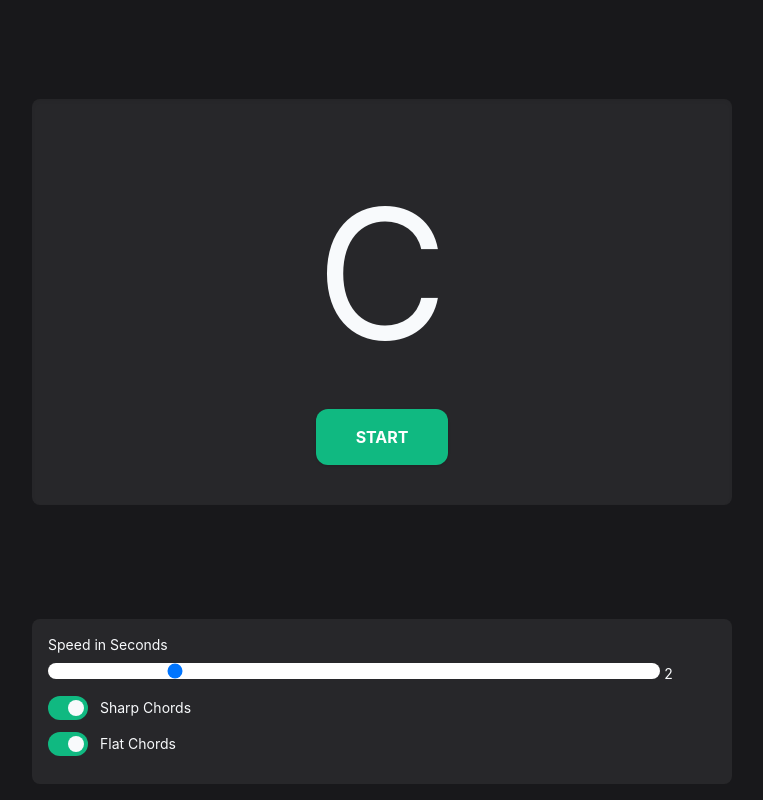
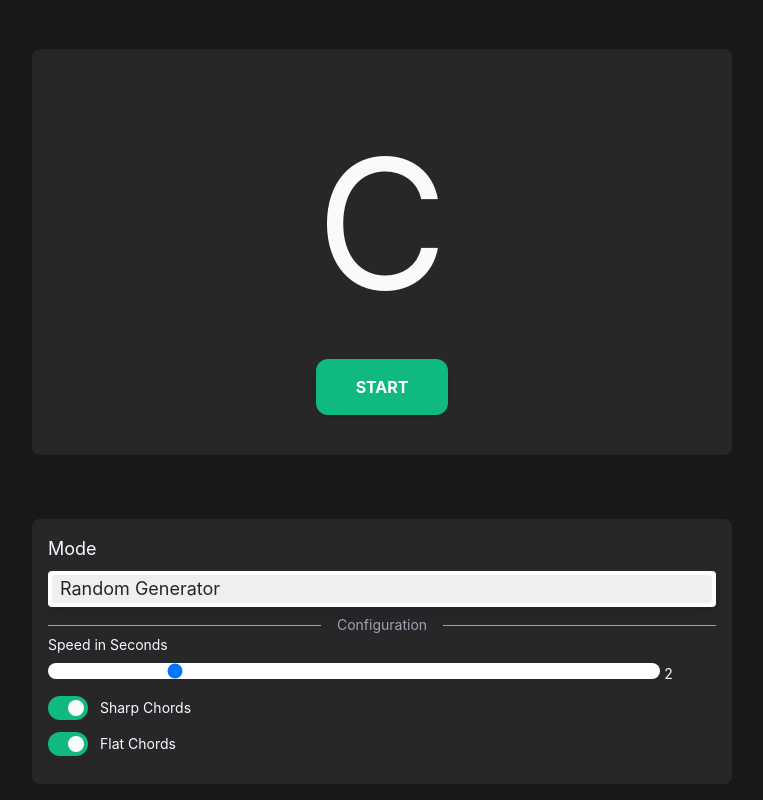
Before and after one commit to brunokian/chords-generator, a React (Create React App) app: page / in a window 1280 px wide. Shown: the whole page, without its empty margins (258-1021 px from the left). Built offline with nearby package versions, Linux system fonts and the light colour scheme.

Commit message:
Adjusting configuration panel

```diff
--- a/src/App.js
+++ b/src/App.js
@@ -8,6 +8,8 @@ function App() {
     "Flat Chords": true,
     "Sharp Chords": true,
     "Speed in Seconds": 2,
+    "Mode": "Random Generator",
+    "Key Change Speed": 0,
   });
 
   const setStateValue = (newState) => {
--- a/src/Components/ConfigurationPanel.js
+++ b/src/Components/ConfigurationPanel.js
@@ -1,30 +1,44 @@
-// import SelectMenu from './Inputs/SelectMenu';
 import Toggle from './Inputs/Toggle';
 import Slider from './Inputs/Slider';
+import SelectMenu from './Inputs/SelectMenu';
+import { allNotes, scales } from '../Definitions';
 
 
 export default function ConfigurationPanel({state, setState, children}) {
-    // const keys = allChords.reduce((a, v) => ({ ...a, [v]: v}), {"Random":""})
+    const keys = allNotes.reduce((a, v) => ({ ...a, [v]: v}), {"Random":""})
+    const options = {
+        "Random Generator": "Random Generator",
+        "Scale Generator": "Scale Generator",
+    }
 
     return (
         <div className='bg-zinc-800 rounded-lg p-2 my-4 mx-auto w-[300px] md:w-[700px]'>
             <div className='rounded md:p-2 text-sm'>
+                <div className='text-lg'>
+                    <SelectMenu title="Mode" state={state} setState={setState} options={options} />
+                </div>
+                <div className="relative flex items-center">
+                    <div className="flex-grow border-t border-gray-400"></div>
+                    <span className="flex-shrink mx-4 text-gray-400">Configuration</span>
+                    <div className="flex-grow border-t border-gray-400"></div>
+                </div>
+                {state["Mode"] === "Random Generator" ?
+                    <>
                         <Slider title="Speed in Seconds" state={state} setState={setState} />
                         <Toggle title="Sharp Chords" state={state} setState={setState} />
                         <Toggle title="Flat Chords" state={state} setState={setState} />
-
-                {/* <div className='bg-stone-600 p-2 rounded'>
+                    </>
+                :
+                    <>
                         <SelectMenu title="Choose the Key" options={keys} state={state} setState={setState} />
                         {state["Choose the Key"] && state["Choose the Key"] !== "Random" ? (
                             <>
-                            <Slider title="Key change speed" state={state} setState={setState} />
-                            <SelectMenu title="Choose the chords scale" state={state} setState={setState} options={{
-                                "Bepop": ["1", "7", "b7", "6", "5", "4", "3", "2"],
-                                "Natural": ["1", "2", "b3", "4", "5", "b6", "b7"]
-                            }}/>
+                                <Slider title="Key Change Speed" state={state} setState={setState} />
+                                <SelectMenu title="Choose the chords scale" state={state} setState={setState} options={scales} />
                             </>
                         ):("")}
-                </div> */}
+                    </>
+                }
             </div>
         </div>
     );
--- a/src/Components/Inputs/Slider.js
+++ b/src/Components/Inputs/Slider.js
@@ -1,7 +1,7 @@
 import { handleChange } from "../../Utils";
 
 
-export default function Slider({state, setState, title}) {
+export default function Slider({state, setState, title, min="0.5", max="8", step="0.1"}) {
     return (
         <div className="flex flex-col ">
             <div className="mb-2">{title}</div>
@@ -10,9 +10,9 @@ export default function Slider({state, setState, title}) {
                     onChange={(event) => handleChange(event, title, state, setState)}
                     id="disabled-range"
                     type="range"
-                    min="0.5"
-                    max="8"
-                    step="0.1"
+                    min={min}
+                    max={max}
+                    step={step}
                     defaultValue={state[title]}
                     className="w-11/12 h-4 rounded-lg appearance-none cursor-pointer"
                 />
--- a/src/Definitions.js
+++ b/src/Definitions.js
@@ -1,12 +1,17 @@
 
-let naturalChords = ['C', 'D', 'E', 'F', 'G', 'A', 'B']
-let sharpChords = ['C#', 'D#', 'F#', 'G#', 'A#']
-let flatChords = ['Db', 'Eb', 'Gb', 'Ab', 'Bb']
-let allChords = ['C', 'C#', 'D', 'D#', 'E', 'F', 'F#', 'G', 'G#', 'A', 'A#', 'B']
+let naturalNotes = ['C', 'D', 'E', 'F', 'G', 'A', 'B']
+let sharpNotes = ['C#', 'D#', 'F#', 'G#', 'A#']
+let flatNotes = ['Db', 'Eb', 'Gb', 'Ab', 'Bb']
+let allNotes = ['C', 'C#', 'D', 'D#', 'E', 'F', 'F#', 'G', 'G#', 'A', 'A#', 'B']
+let scales = {
+    "Natural": ["1", "2", "b3", "4", "5", "b6", "b7"],
+    "Bepop": ["1", "7", "b7", "6", "5", "4", "3", "2"],
+}
 
 export {
-    naturalChords,
-    sharpChords,
-    flatChords,
-    allChords
+    naturalNotes,
+    sharpNotes,
+    flatNotes,
+    allNotes,
+    scales
 }
--- a/src/Functions/HarmonicFieldGenerator.js
+++ b/src/Functions/HarmonicFieldGenerator.js
@@ -1,4 +1,4 @@
-import { allChords } from '../Definitions';
+import { allNotes } from '../Definitions';
 
 function HarmonicFieldGenerator() {
     const [chord, setChord] = useState('C')
@@ -6,7 +6,7 @@ function HarmonicFieldGenerator() {
     const [field, setField] = useState([])
 
     const majorHarmonicField = (n) => {
-        let a = allChords.slice(n).concat(allChords.slice(0, n))
+        let a = allNotes.slice(n).concat(allNotes.slice(0, n))
         let b = [a[0], a[2], a[4], a[5], a[7], a[9], a[11]]
         b[0] += '7M'
         b[1] += 'm7'
--- a/src/Functions/RandomGenerator.js
+++ b/src/Functions/RandomGenerator.js
@@ -1,4 +1,4 @@
-import { naturalChords, flatChords, sharpChords } from '../Definitions';
+import { naturalNotes, flatNotes, sharpNotes } from '../Definitions';
 
 
 function RandomGenerator( state ) {
@@ -25,15 +25,15 @@ function RandomGenerator( state ) {
     try {
 
       if (state["Flat Chords"] && state["Sharp Chords"]) {
-        return randomChords(naturalChords.concat(sharpChords.concat(flatChords)))
+        return randomChords(naturalNotes.concat(sharpNotes.concat(flatNotes)))
       }
       if (state["Flat Chords"]) {
-        return randomChords(naturalChords.concat(flatChords))
+        return randomChords(naturalNotes.concat(flatNotes))
       }
       if (state["Sharp Chords"]) {
-        return randomChords(naturalChords.concat(sharpChords))
+        return randomChords(naturalNotes.concat(sharpNotes))
       }
-      return randomChords(naturalChords)
+      return randomChords(naturalNotes)
     } catch (error) {
       console.log('erro ao tentar ler o estado');
     }
```
Lines whose indentation alone changed are shown as unchanged.
